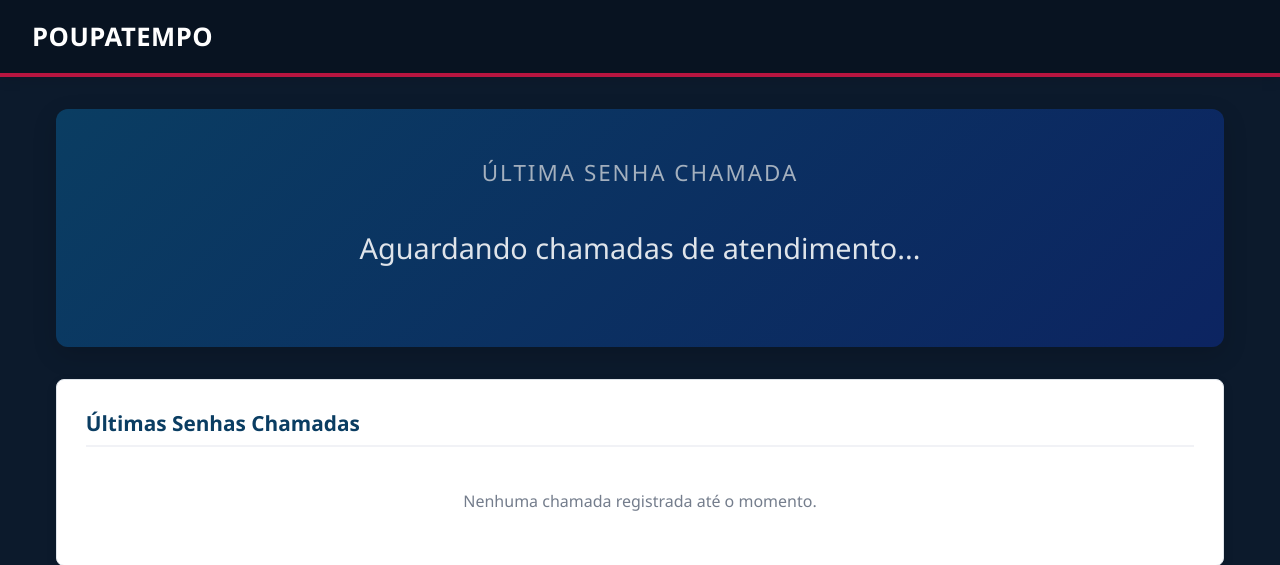
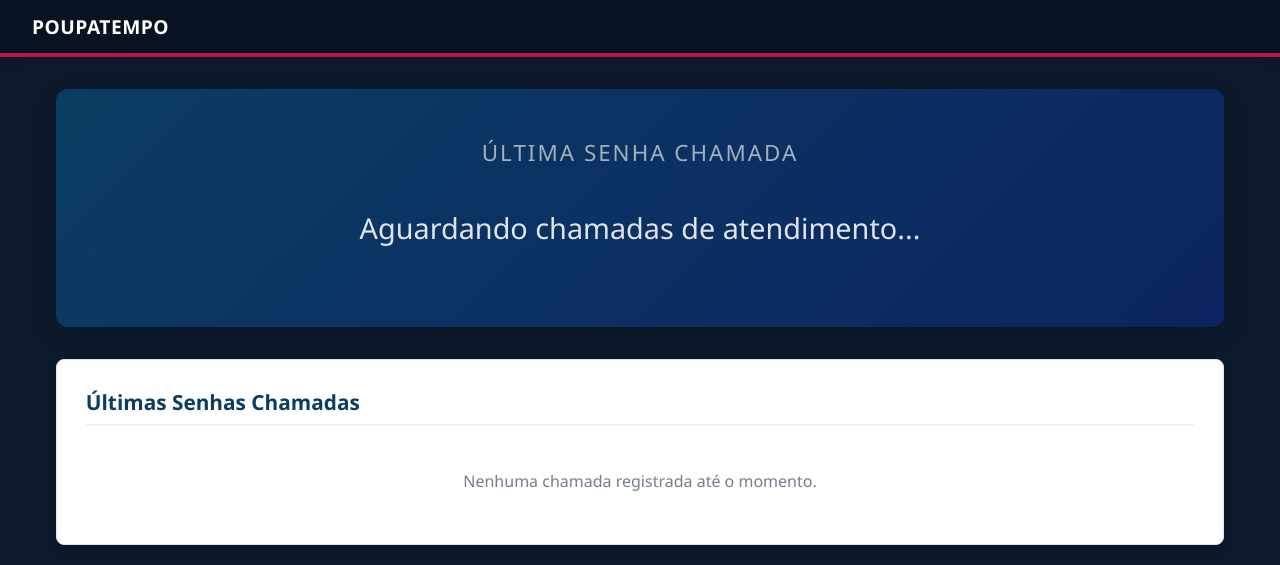
Before and after one commit to tiribsil/mp2_poupatempo, a Java web app: page /painel.html in a window 1280 px wide. Shown: the top 565 px of the page. Run offline with Tomcat 11, a stand-in JSP engine, Linux system fonts and the light colour scheme; data that the repository does not hold is empty; database files in the repository are not loaded.

Commit message:
diminui faixa cabecalho do painel

```diff
--- a/src/main/webapp/css/style.css
+++ b/src/main/webapp/css/style.css
@@ -30,7 +30,7 @@ body {
 .cabecalho-principal {
     background: linear-gradient(135deg, var(--cor-primaria), #1e3799);
     color: #ffffff;
-    padding: 1.2rem 2rem;
+    padding: 0.8rem 2rem;
     box-shadow: var(--sombra-padrao);
     border-bottom: 4px solid var(--cor-secundaria);
     display: flex;
@@ -39,7 +39,7 @@ body {
 }
 
 .cabecalho-principal h1 {
-    font-size: 1.6rem;
+    font-size: 1.2rem;
     letter-spacing: 0.5px;
 }
 
--- a/src/main/webapp/painel.html
+++ b/src/main/webapp/painel.html
@@ -28,12 +28,6 @@
                     GUICHÊ {{ dadosDoPainel.ultimaSenhaChamada.numeroGuiche }}
                 </div>
 
-                <div style="margin-top: 1rem; font-size: 1.3rem; opacity: 0.9;">
-                    {{ dadosDoPainel.ultimaSenhaChamada.nomeTipoAtendimento }}
-                    <span :class="['etiqueta-prioridade', dadosDoPainel.ultimaSenhaChamada.prioritario ? 'etiqueta-prioritaria' : 'etiqueta-normal']" style="margin-left: 0.5rem;">
-                        {{ dadosDoPainel.ultimaSenhaChamada.prioritario ? 'PRIORITÁRIA' : 'CONVENCIONAL' }}
-                    </span>
-                </div>
             </div>
 
             <div v-else style="padding: 2rem 0; font-size: 1.8rem; color: #dfe4ea;">
```
Also changed, not shown: todo.txt (+5 -4 lines).
